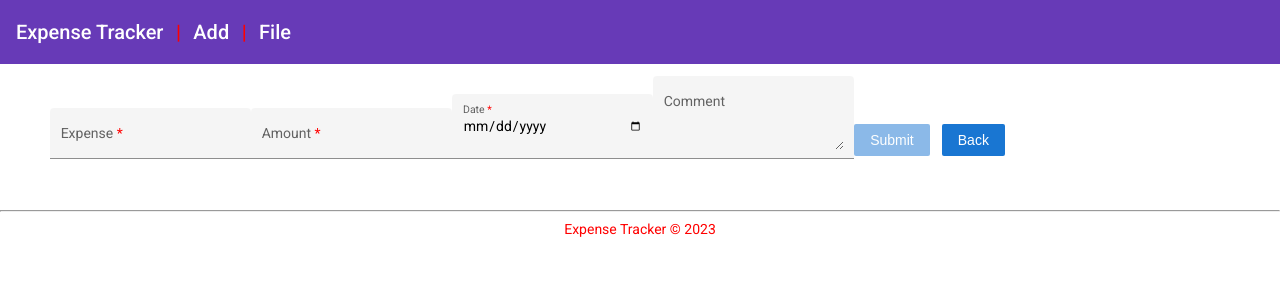
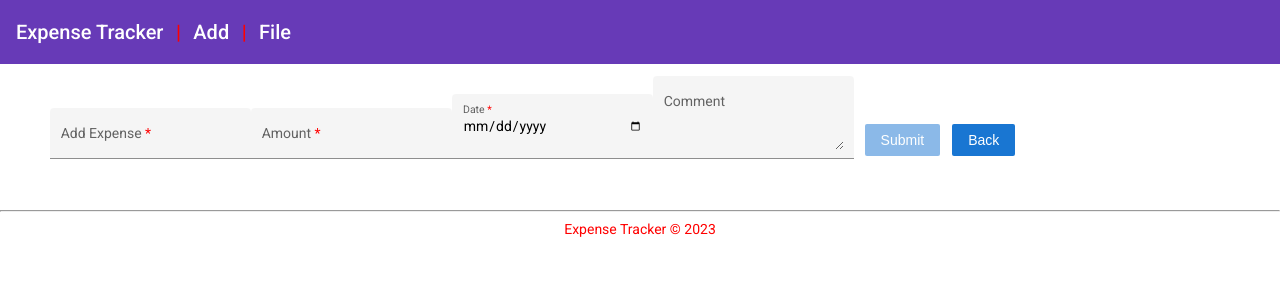
Before and after one commit to giri-webcodes/expense-tracker-webapp, an Angular app: page /add in a window 1280 px wide. Shown: the top 300 px of the page. Built offline with nearby package versions, Linux system fonts and the light colour scheme.

Commit message:
Update add.component.html

```diff
--- a/src/app/add/add.component.html
+++ b/src/app/add/add.component.html
@@ -2,7 +2,7 @@
 <form [formGroup]="expenseForm" (ngSubmit)="onSubmit()">
 
             <mat-form-field appearance="fill">
-                <mat-label>Expense</mat-label>
+                <mat-label>Add Expense</mat-label>
                 <input matInput id="expense" required="required" type="text"
                  formControlName="expense"  aria-label="Number" [matAutocomplete]="auto">
               <mat-autocomplete #auto="matAutocomplete">
@@ -29,7 +29,7 @@
                 <textarea matInput id="comment" cols="25" rows="3" placeholder="optional comment" maxlength="50" formControlName="comment"></textarea>
               </mat-form-field>
 
-
+          &nbsp;
                <span class="btnspan"><button  type="submit" [disabled]="!expenseForm.valid">Submit</button></span>
 
                <span class="btnspan"><button   (click)="goToHome()" type="button">Back</button></span>
```
